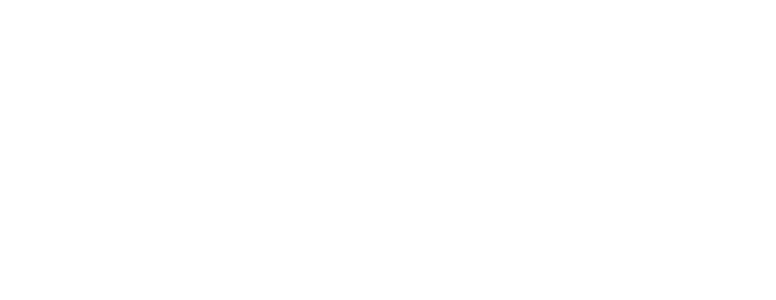
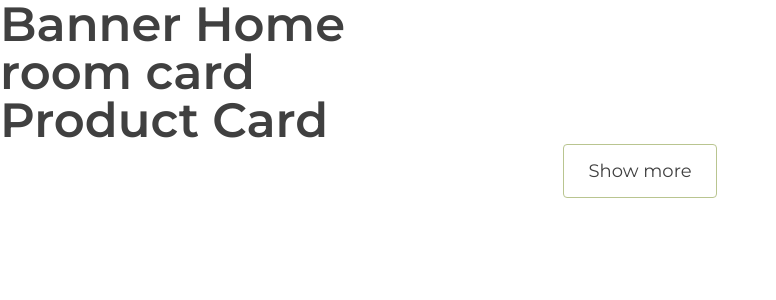
Before and after one commit to jsd7-group3-the-immortal-elf/elviro-frontend, a React (Vite) app: page / in a window 1280 px wide. Shown: the top 300 px of the page, without its empty margins (0-776 px from the left). Built offline with nearby package versions, Linux system fonts and the light colour scheme.

Commit message:
first commit

```diff
--- a/src/App.jsx
+++ b/src/App.jsx
@@ -7,7 +7,7 @@ import { createBrowserRouter, Outlet, RouterProvider } from "react-router-dom";
 
 // import ErrorPage from "./pages/ErrorPage";
 
-// import HomePage from "./pages/main-web/HomePage";
+import HomePage from "./pages/main-web/HomePage";
 // import ShopPage from "./pages/main-web/ShopPage";
 // import ProductPage from "./pages/main-web/ProductPage";
 // import CartPage from "./pages/main-web/CartPage";
@@ -47,7 +47,7 @@ export default function App() {
 			children: [
 				{
 					path: "",
-					// element: <HomePage />,
+					element: <HomePage />,
 				},
 				{
 					path: "shop",
--- /dev/null
+++ b/src/components/home/BannerHome.jsx
@@ -0,0 +1,8 @@
+function BannerHome() {
+	return (
+		<div>
+			<h1>Banner Home</h1>
+		</div>
+	);
+}
+export default BannerHome;
--- /dev/null
+++ b/src/components/home/ButtonShowmore.jsx
@@ -0,0 +1,15 @@
+import { Link } from "react-router-dom";
+
+function ButtonShowmore() {
+	return (
+		<div className="flex justify-center items-center h-full">
+			<Link
+				to="/shop"
+				className="border border-[#b9c590] py-3 px-6 hover:bg-neutral-100 rounded inline-block"
+			>
+				Show more
+			</Link>
+		</div>
+	);
+}
+export default ButtonShowmore;
--- /dev/null
+++ b/src/components/home/ProductCard.jsx
@@ -0,0 +1,8 @@
+function ProductCard() {
+	return (
+		<div>
+			<h1>Product Card</h1>
+		</div>
+	);
+}
+export default ProductCard;
--- /dev/null
+++ b/src/components/home/RoomCard.jsx
@@ -0,0 +1,8 @@
+function RoomCard() {
+	return (
+		<div>
+			<h1>room card</h1>
+		</div>
+	);
+}
+export default RoomCard;
--- /dev/null
+++ b/src/pages/main-web/HomePage.jsx
@@ -0,0 +1,16 @@
+import BannerHome from "../../components/home/BannerHome";
+import ButtonShowmore from "../../components/home/ButtonShowmore";
+import ProductCard from "../../components/home/ProductCard";
+import RoomCard from "../../components/home/RoomCard";
+
+function HomePage() {
+	return (
+		<div>
+			<BannerHome />
+			<RoomCard />
+			<ProductCard />
+			<ButtonShowmore />
+		</div>
+	);
+}
+export default HomePage;
```
